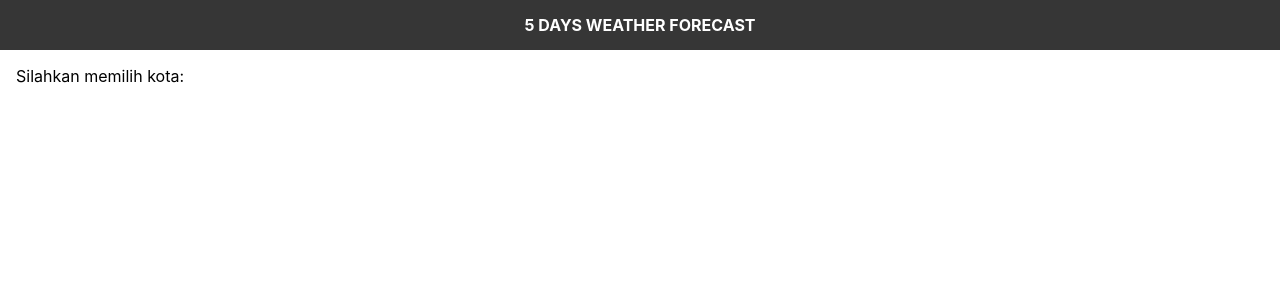
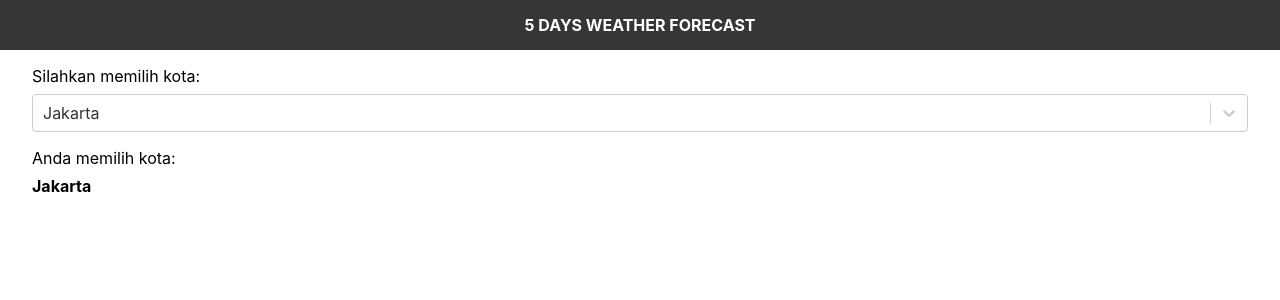
Before and after one commit to faisalridwan55/SIRCLO-frontend, a React (Create React App) app in the folder Iklim/iklim-app/: page /home in a window 1280 px wide. Shown: the top 300 px of the page. Built offline with nearby package versions, Linux system fonts and the light colour scheme.

Commit message:
Implement city dropdown and show the selected city

```diff
--- a/Iklim/iklim-app/src/components/Box.tsx
+++ b/Iklim/iklim-app/src/components/Box.tsx
@@ -1,9 +1,18 @@
 import React from "react";
 import styled from "styled-components";
 
-export const Box = styled.div<any>`
+export type BoxProps = {
+  gutter?: string;
+  padding?: string;
+  rowSpacing?: string;
+  flexDirection?: string;
+};
+
+export const Box = styled.div<BoxProps>`
   display: flex;
   flex-direction: ${({ flexDirection }) => flexDirection || "column"};
+  ${({ padding }) => padding && `padding: ${padding};`};
+
   ${({ gutter }) =>
     gutter &&
     `
--- a/Iklim/iklim-app/src/components/Containers.ts
+++ b/Iklim/iklim-app/src/components/Containers.ts
@@ -1,14 +1,12 @@
 import styled from "styled-components";
 
 import { Box } from "src/components";
+import { BoxProps } from "./Box";
 
-export const SimpleContainer = styled(Box)`
+export const SimpleContainer = styled(Box)<BoxProps>`
   flex: 1;
 `;
 
-type ContainerProps = {
-  padding?: string;
-};
-export const Container = styled(SimpleContainer)<ContainerProps>`
+export const Container = styled(SimpleContainer)<BoxProps>`
   padding: ${({ padding }) => padding || "16px"};
 `;
--- a/Iklim/iklim-app/src/components/index.tsx
+++ b/Iklim/iklim-app/src/components/index.tsx
@@ -1,2 +1,4 @@
 export { Box, Row } from "./Box";
 export { Container, SimpleContainer } from "./Containers";
+export { default as Select } from "./Select";
+export { Text, TextBold } from "./Text";
--- /dev/null
+++ b/Iklim/iklim-app/src/containers/Home/defaults.ts
@@ -0,0 +1,3 @@
+import { OptionType } from "./types";
+
+export const optionTypeDefault: OptionType = { label: "", value: 0 };
--- a/Iklim/iklim-app/src/containers/Home/index.tsx
+++ b/Iklim/iklim-app/src/containers/Home/index.tsx
@@ -1,13 +1,41 @@
-import React from "react";
-import { Container, Row, Box } from "src/components";
+import React, { useState, useEffect } from "react";
+
 import { Sizes } from "src/styles/themes";
+import { TextBold, Text, Container, Row, Select, Box } from "src/components";
+
+import { CITIES } from "./samples";
+import { OptionType } from "./types";
+import { optionTypeDefault } from "./defaults";
+
+const options = CITIES.map(({ id, name }) => ({ value: id, label: name }));
 
 export default function Home() {
+  const [selectedCity, setSelectedCity] = useState<OptionType>(options[0]);
+
+  const Section = (props) => (
+    <Box rowSpacing={Sizes.spacing.smaller} {...props} />
+  );
+
+  useEffect(() => {
+    alert(`${selectedCity.value} - ${selectedCity.label}`);
+  }, [selectedCity.value]);
+
   return (
-    <Container>
-      <Box rowSpacing={Sizes.spacing.smaller}>
+    <Container padding="1rem 2rem" rowSpacing={Sizes.spacing.base}>
+      <Section>
         <Row>Silahkan memilih kota:</Row>
-      </Box>
+        <Select<OptionType>
+          options={options}
+          value={selectedCity}
+          onChange={(selected) =>
+            setSelectedCity((selected as OptionType) || optionTypeDefault)
+          }
+        />
+      </Section>
+      <Section>
+        <Text>Anda memilih kota:</Text>
+        <TextBold>{selectedCity.label}</TextBold>
+      </Section>
     </Container>
   );
 }
--- /dev/null
+++ b/Iklim/iklim-app/src/containers/Home/types.ts
@@ -0,0 +1 @@
+export type OptionType = { label: string; value: number };
```
